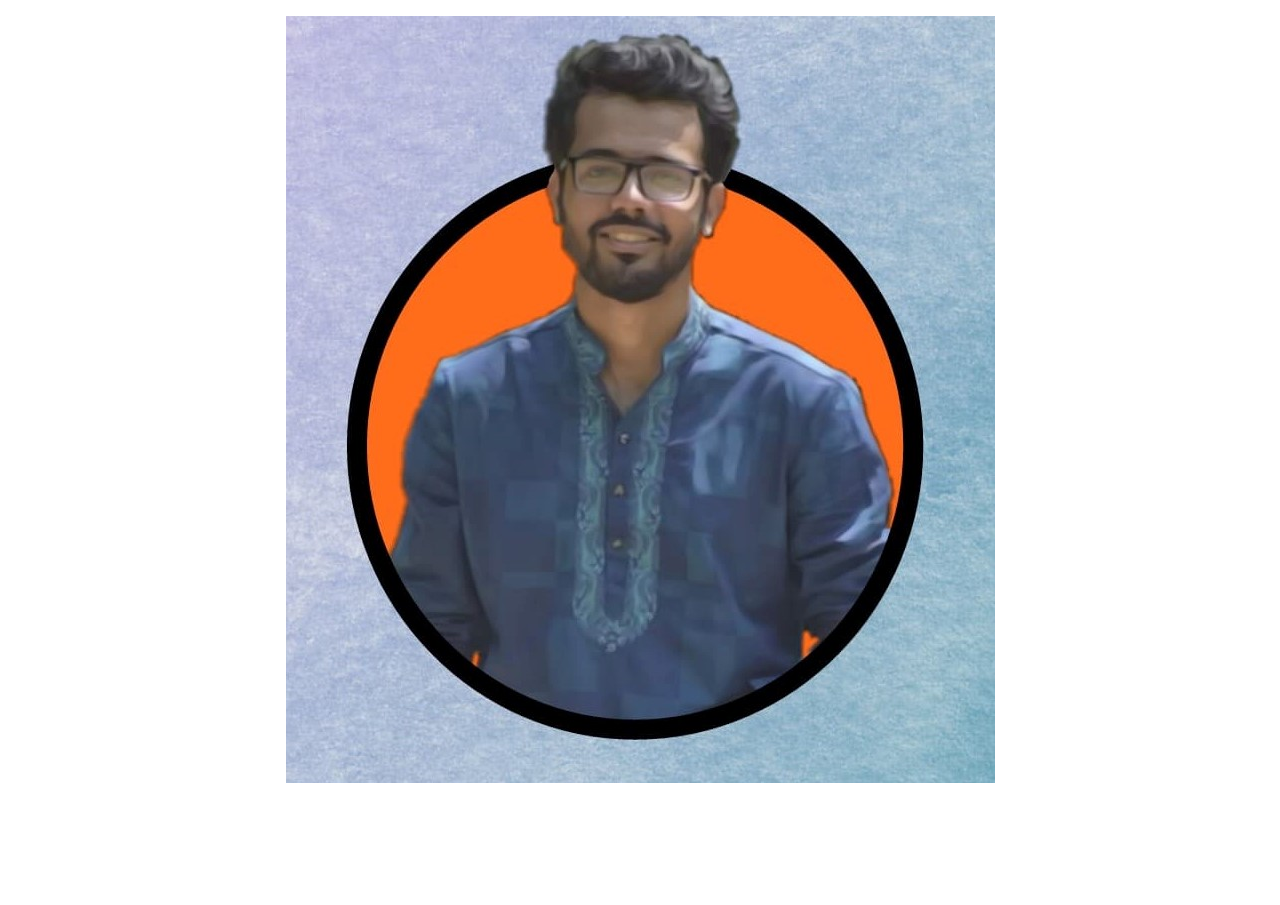
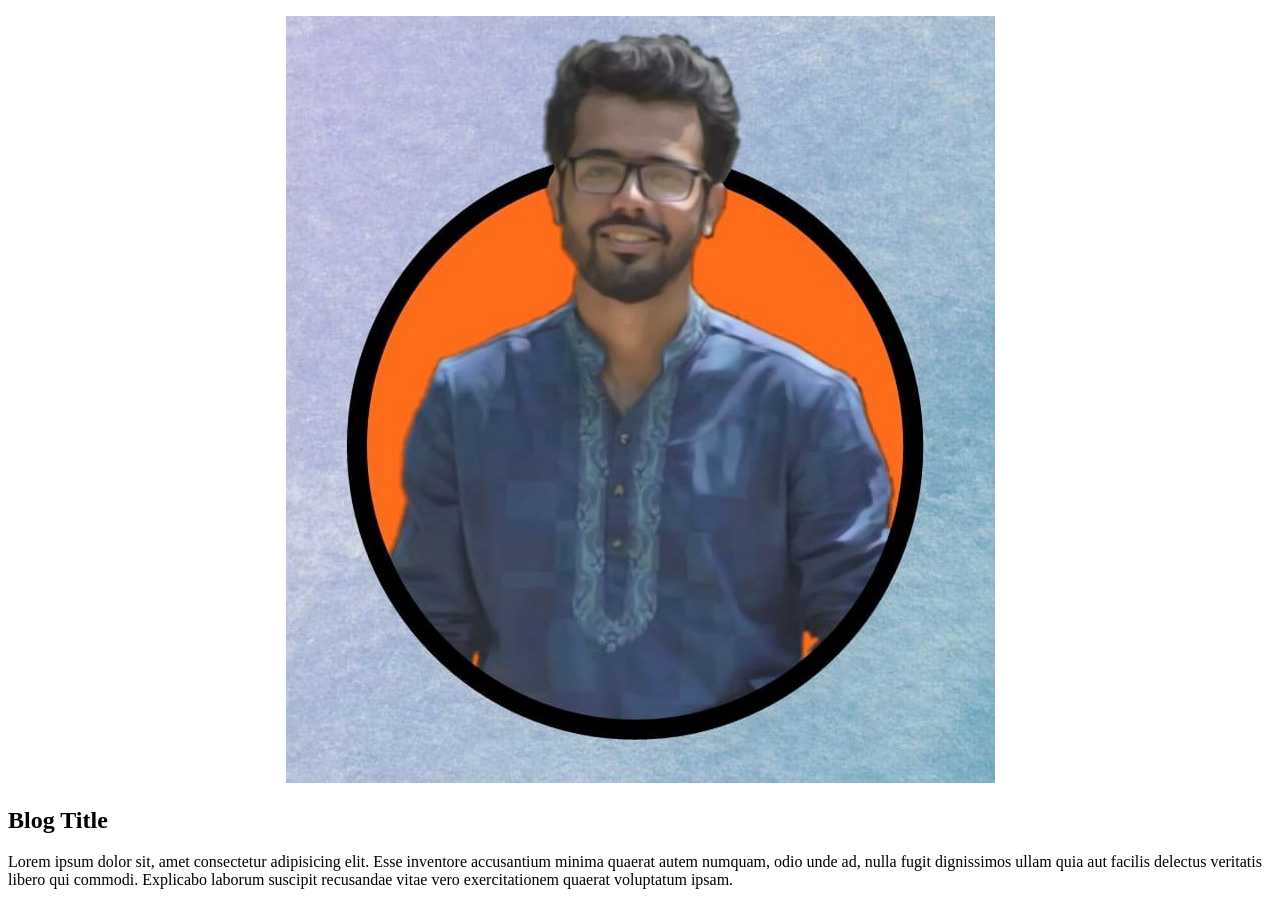
Before and after one commit to NeyamulOmy/ph-first-repo, a plain HTML site: page index.html in a window 1280 px wide. Shown: the part 105-1010 px from the top of the page. Before the commit the page ends 900 px from the top, so only its background shows below. Drawn offline with Linux system fonts and the light colour scheme.

Commit message:
added blog

```diff
--- a/index.html
+++ b/index.html
@@ -11,5 +11,9 @@
     <h1>Ata gache tota pakhi</h1>
     <h3>You know what I did last night?</h3>
     <center><img src="cf.jpg" alt="Omy" ></center>
+    <div>
+        <h2>Blog Title</h2>
+        <p>Lorem ipsum dolor sit, amet consectetur adipisicing elit. Esse inventore accusantium minima quaerat autem numquam, odio unde ad, nulla fugit dignissimos ullam quia aut facilis delectus veritatis libero qui commodi. Explicabo laborum suscipit recusandae vitae vero exercitationem quaerat voluptatum ipsam.</p>
+    </div>
 </body>
 </html>
```
